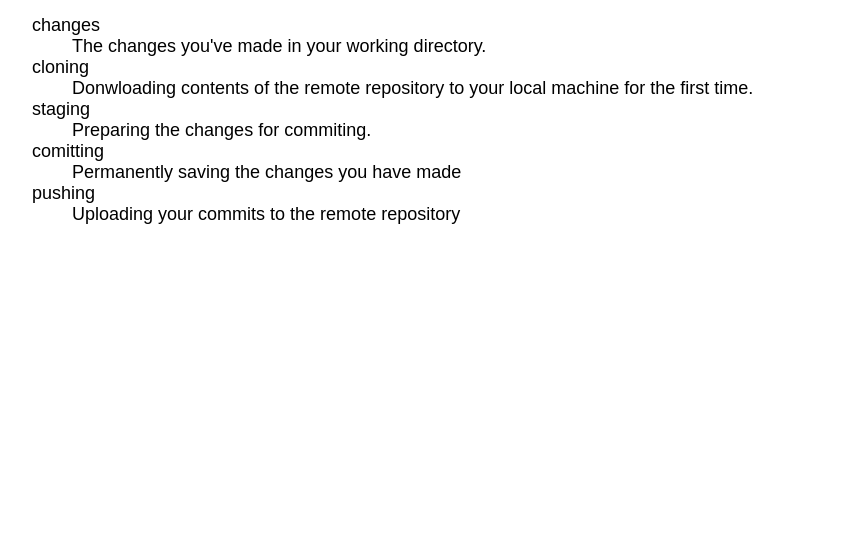
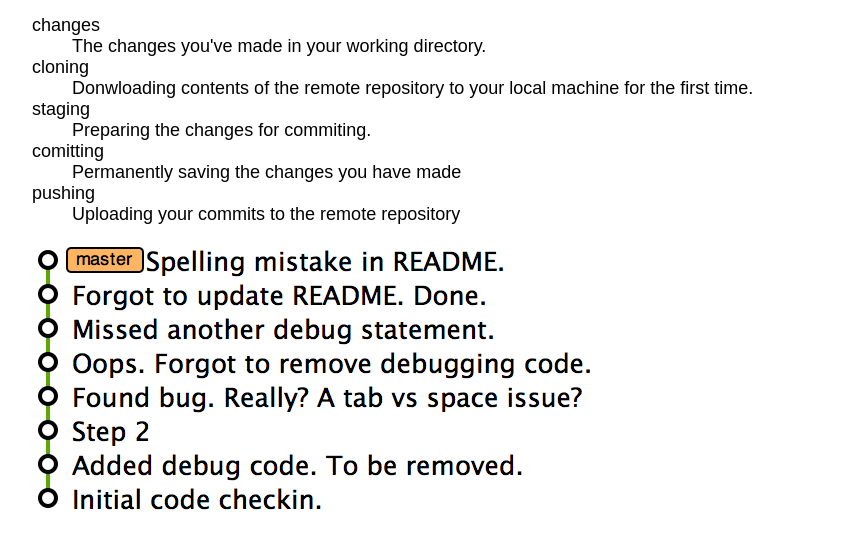
Before and after one commit to podlomar/gitdemo, a plain HTML site: page index.html in a window 1280 px wide. Shown: the part 121-670 px from the top of the page, without its empty margins (176-1021 px from the left). Drawn offline with Linux system fonts and the light colour scheme.

Commit message:
Added a commits picture.

```diff
--- a/index.html
+++ b/index.html
@@ -28,6 +28,8 @@
       <dt>pushing</dt>
       <dd>Uploading your commits to the remote repository</dd>
     </dl>
+
+    <img src="img/commits.png" alt="Commits" />
   </article>
 </body>
 </html>
```
Also changed, not shown: img/commits.png (added).
